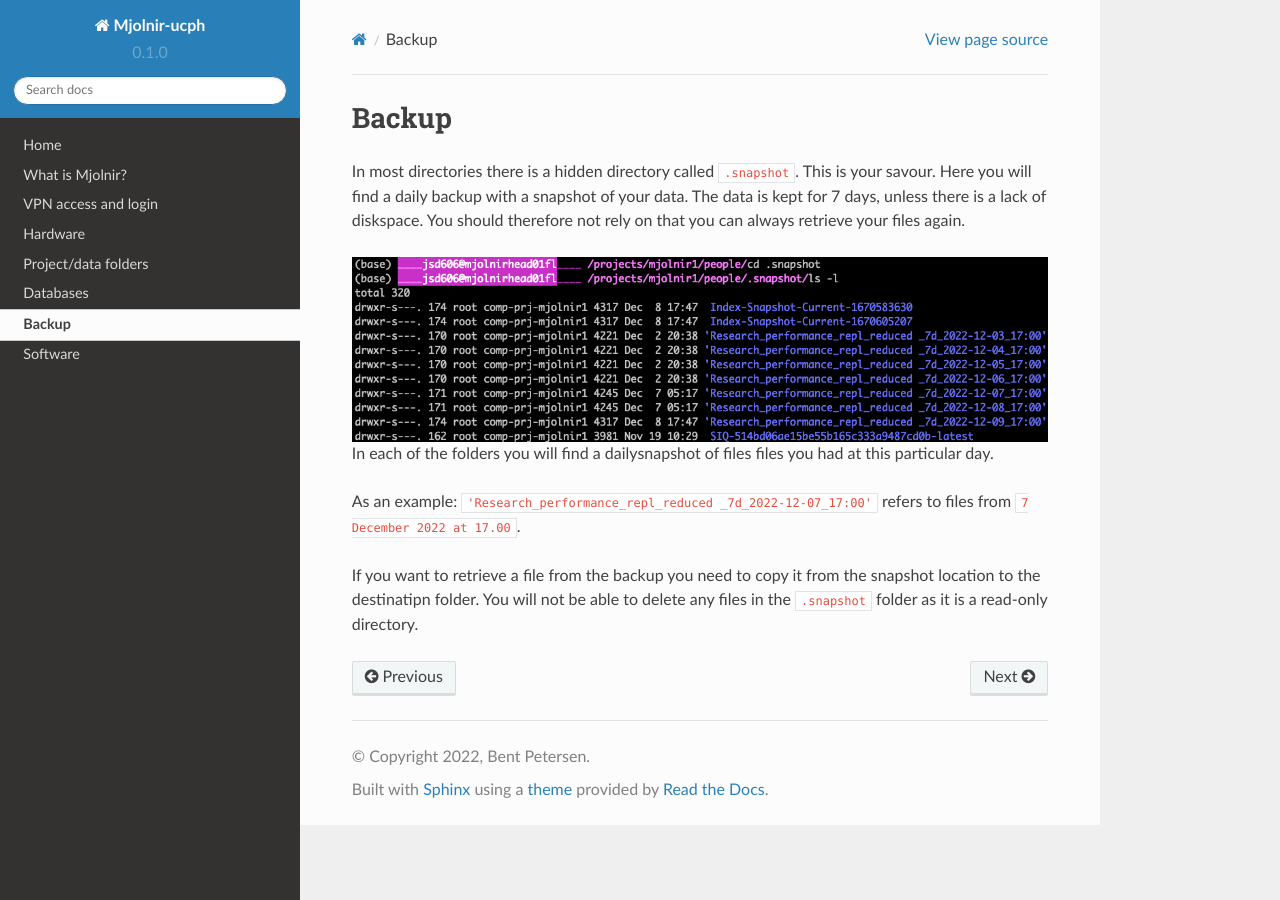
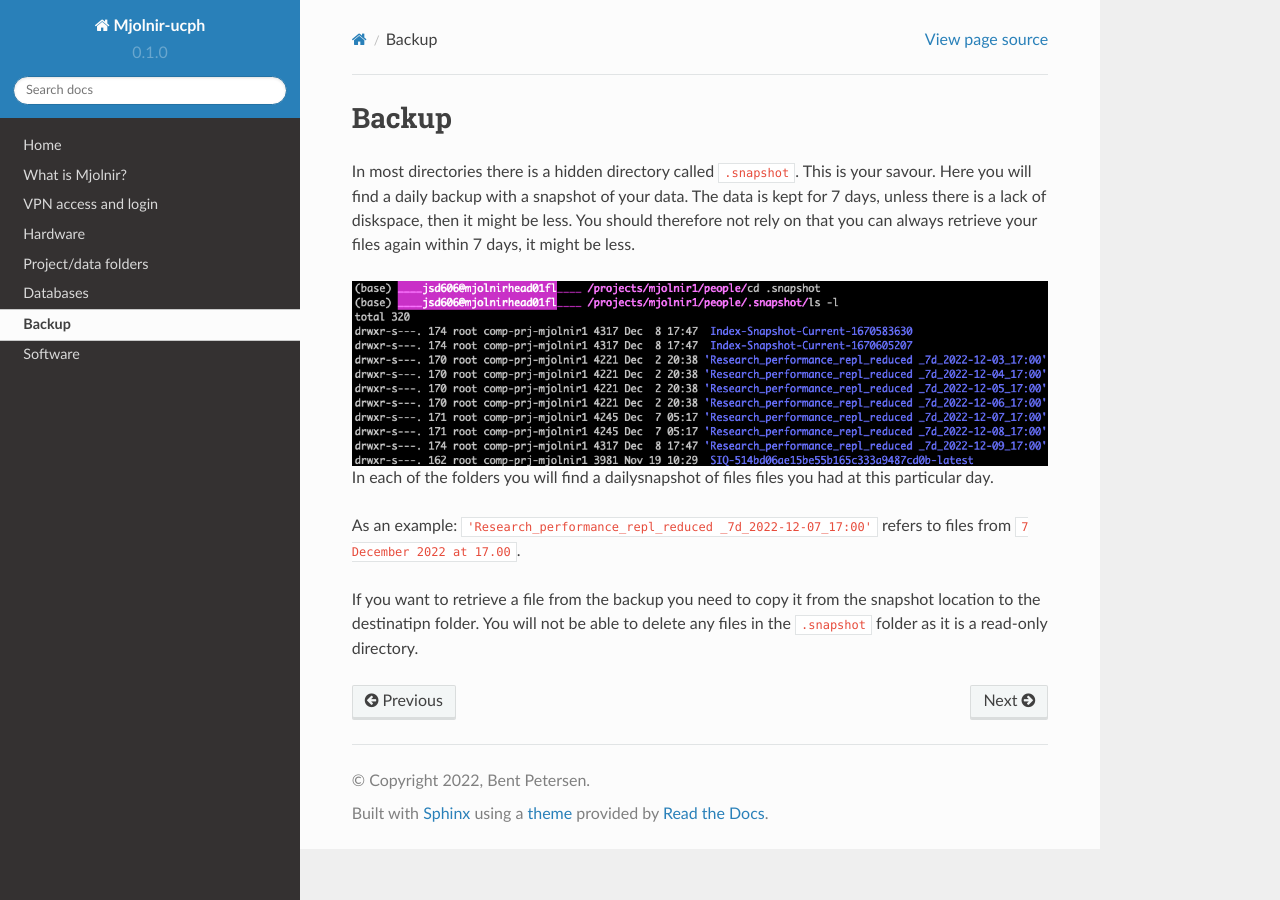
Before and after one commit to bentpetersendk/mjolnir_ucph, a Sphinx documentation site: the page built from docs/source/backup.rst, in a window 1280 px wide. Built offline with Sphinx 7.4.7 and the Read the Docs theme 2.0.0, drawn with Linux system fonts in a browser that asks for light colours.

Commit message:
Update backup.rst

```diff
--- a/docs/source/backup.rst
+++ b/docs/source/backup.rst
@@ -1,7 +1,7 @@
 Backup
 ======
 
-In most directories there is a hidden directory called ``.snapshot``. This is your savour. Here you will find a daily backup with a snapshot of your data. The data is kept for 7 days, unless there is a lack of diskspace. You should therefore not rely on that you can always retrieve your files again.
+In most directories there is a hidden directory called ``.snapshot``. This is your savour. Here you will find a daily backup with a snapshot of your data. The data is kept for 7 days, unless there is a lack of diskspace, then it might be less. You should therefore not rely on that you can always retrieve your files again within 7 days, it might be less.
 
 .. image:: backup.png
    :alt: Scrrenshot of .snapshot folder
@@ -9,7 +9,6 @@
 
 In each of the folders you will find a dailysnapshot of files files you had at this particular day.
 
-
 As an example: ``'Research_performance_repl_reduced _7d_2022-12-07_17:00'`` refers to files from ``7 December 2022 at 17.00``.
 
 If you want to retrieve a file from the backup you need to copy it from the snapshot location to the destinatipn folder. You will not be able to delete any files in the ``.snapshot`` folder as it is a read-only directory.
```
